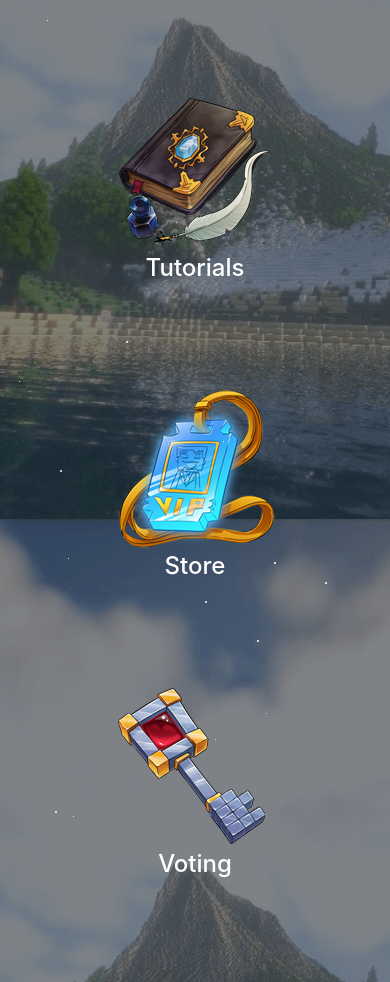
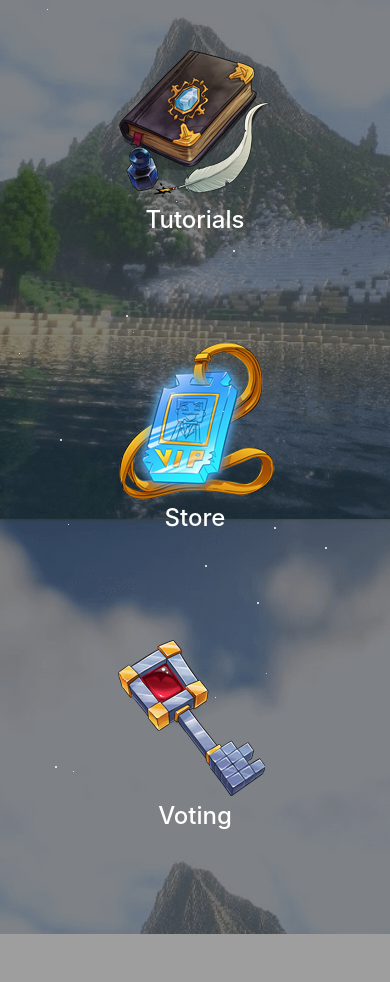
Before and after one commit to donatomc/adriftus-landing-page, a Flask app: page / in a window 390 px wide. Shown: the part 325-1307 px from the top of the page. After the commit the page ends 1259 px from the top, so only its background shows below. Run offline with Flask 2, Linux system fonts and the light colour scheme; some libraries are stand-ins or nearby versions.

Commit message:
resized body lg to window-height

```diff
--- a/app/static/css/stylesheet.css
+++ b/app/static/css/stylesheet.css
@@ -9,6 +9,8 @@ body {
 	font-family: "Open Sans", Helvetica;
 	margin: 0;
 	position: relative;
+	height: 100vh;
+	overflow: hidden;
 }
 
 .logo img {
@@ -70,3 +72,11 @@ body {
 a {
 	text-decoration: none !important;
 }
+
+@media (max-width: 770px) {
+	body {
+		height: auto;
+		overflow: auto;
+		width: 100vw;
+	}
+}
--- a/app/templates/index.html
+++ b/app/templates/index.html
@@ -21,12 +21,13 @@
 </head>
 <body>
 	<div class="container my-5">
-		<div class="row d-flex justify-content-center align-items-center">
-			<div class="col-sm-12 col-md-6 logo">
-				<img class="img-fluid" src="{{ url_for('static',filename='images/logo2.png') }}" alt="Adriftus Logo">
+		<div class="h-50">
+			<div class="row d-flex justify-content-center align-items-center">
+				<div class="col-sm-12 col-md-6 logo">
+					<img class="img-fluid" src="{{ url_for('static',filename='images/logo2.png') }}" alt="Adriftus Logo">
+				</div>
 			</div>
 		</div>
-		<div class="my-5"></div>
 		<div class="row">
 			<div class="col-sm-12 col-md-4 scale my-5">
 				<a class="item forums text-white text-center" data-toggle="tooltip" data-placement="top" title="Coming Soon">
```
